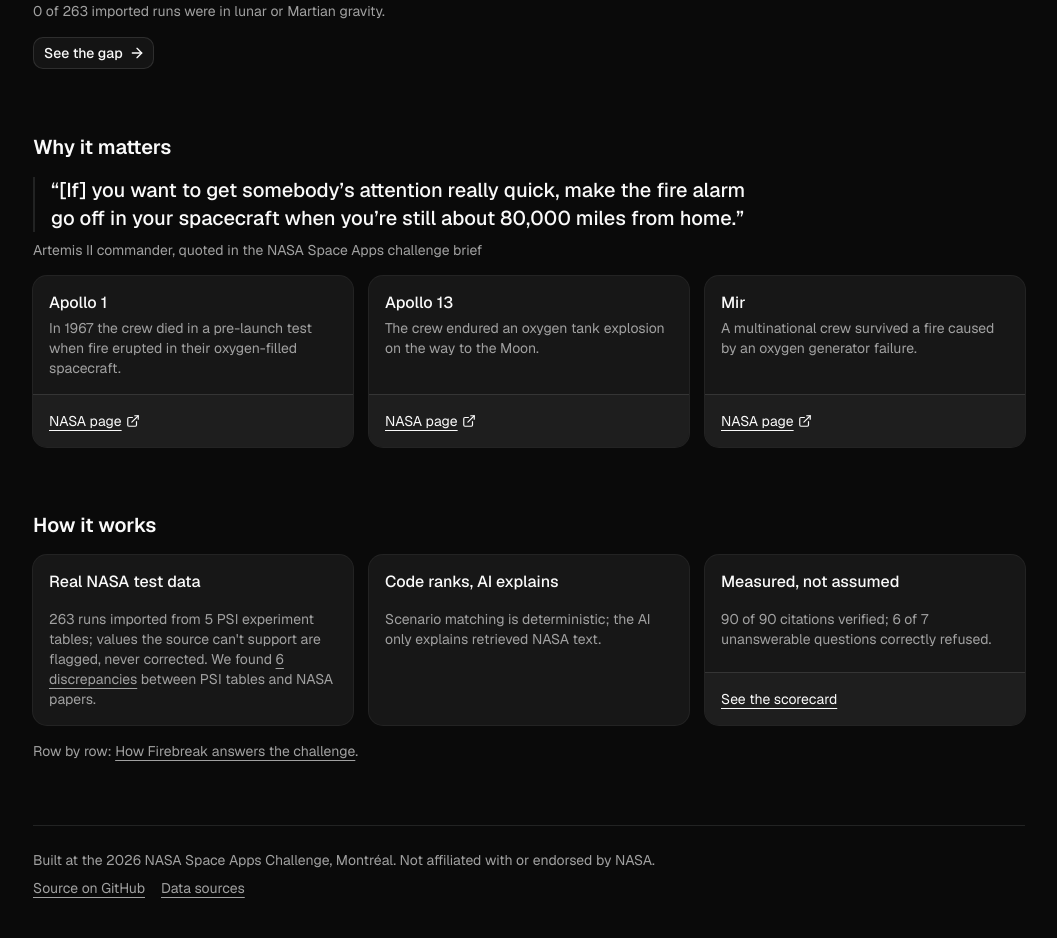
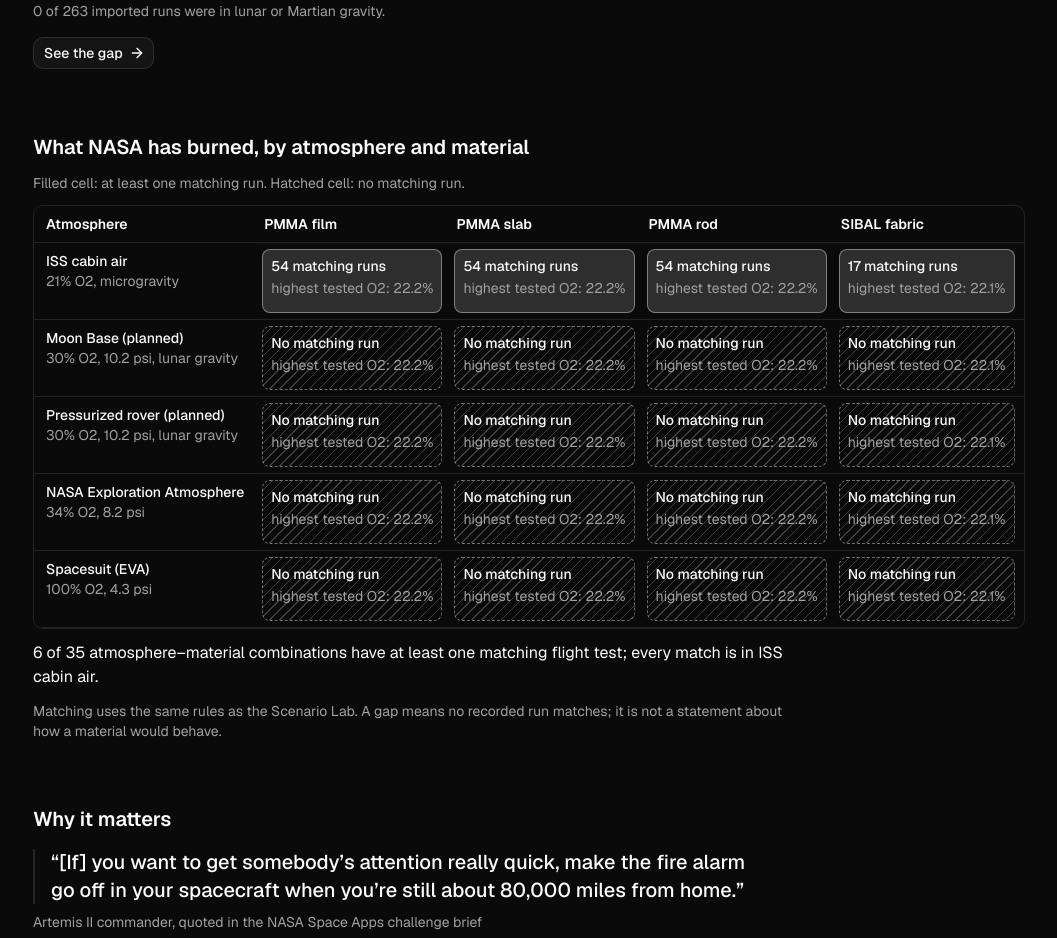
Before and after one commit to Mahoozi/NASA-2026, a Next.js app: page / in a window 1280 px wide. Shown: the part 660-1598 px from the top of the page, without its empty margins (111-1168 px from the left). Built offline with nearby package versions, Linux system fonts and the light colour scheme.

Commit message:
Add evidence gap atlas

```diff
--- /dev/null
+++ b/app/atlas/atlas.ts
@@ -0,0 +1,86 @@
+// Person A — the evidence gap atlas: every Lab preset against every material family
+// that has a recorded starting oxygen. Cells use the Lab's own matching, unchanged
+// (matchInvestigations); nothing is scored or thresholded here.
+import { matchInvestigations } from "../../lib/match";
+import type { Investigation, MaterialFamily, Run, Scenario } from "../../lib/schema";
+import { scenarioSummary } from "../ask/context";
+import { matchingRunIdSet } from "../lab/matching-runs";
+import { MATERIAL_FAMILIES, presets, scenarioToQuery } from "../lab/scenario";
+
+export type AtlasColumn = { family: MaterialFamily; highestO2: number };
+export type AtlasCell = {
+  family: MaterialFamily;
+  scenario: Scenario;
+  /** Matching runs, as the Lab's runs table counts them. */
+  n: number;
+  /** The Lab URL carrying exactly this scenario. */
+  href: string;
+  highestO2: number;
+};
+export type AtlasRow = { id: string; label: string; summary: string; scenario: Scenario; cells: AtlasCell[] };
+export type Atlas = {
+  columns: AtlasColumn[];
+  rows: AtlasRow[];
+  covered: number;
+  total: number;
+  /** Preset labels with at least one matching run, in the Lab's order. */
+  coveredPresets: string[];
+};
+
+/**
+ * Material families, in the Lab form's order, that have at least one run with a
+ * recorded starting oxygen. Every imported run burned a solid material.
+ */
+export function atlasColumns(runs: Run[]): AtlasColumn[] {
+  return MATERIAL_FAMILIES.flatMap((family) => {
+    const o2 = runs
+      .filter((r) => r.material.family === family && r.o2InitialPct !== null)
+      .map((r) => r.o2InitialPct!);
+    return o2.length ? [{ family, highestO2: Math.max(...o2) }] : [];
+  });
+}
+
+export function buildAtlas(runs: Run[], investigations: Investigation[]): Atlas {
+  const columns = atlasColumns(runs);
+  const rows = presets(runs).map((p): AtlasRow => ({
+    id: p.id,
+    label: p.label,
+    summary: scenarioSummary(p.scenario),
+    scenario: p.scenario,
+    cells: columns.map(({ family, highestO2 }) => {
+      const scenario: Scenario = { ...p.scenario, materialFamily: family };
+      const matches = matchInvestigations(scenario, investigations, runs);
+      return {
+        family,
+        scenario,
+        n: matchingRunIdSet(scenario, matches)?.size ?? 0,
+        href: `/lab?${scenarioToQuery(scenario)}`,
+        highestO2,
+      };
+    }),
+  }));
+  const cells = rows.flatMap((r) => r.cells);
+  return {
+    columns,
+    rows,
+    covered: cells.filter((c) => c.n > 0).length,
+    total: cells.length,
+    coveredPresets: rows.filter((r) => r.cells.some((c) => c.n > 0)).map((r) => r.label),
+  };
+}
+
+/** "A", "A and B", "A, B and C" */
+export const listOf = (xs: string[]) =>
+  xs.length < 2 ? xs.join("") : `${xs.slice(0, -1).join(", ")} and ${xs.at(-1)}`;
+
+/** The one computed sentence under the grid. */
+export function atlasSentence(a: Atlas): string {
+  const head = `${a.covered} of ${a.total} atmosphere–material combinations have at least one matching flight test`;
+  return a.covered > 0 ? `${head}; every match is in ${listOf(a.coveredPresets)}.` : `${head}.`;
+}
+
+export const cellText = (n: number) => (n > 0 ? `${n} matching run${n === 1 ? "" : "s"}` : "No matching run");
+
+export const ATLAS_LEGEND = "Filled cell: at least one matching run. Hatched cell: no matching run.";
+export const ATLAS_FOOTNOTE =
+  "Matching uses the same rules as the Scenario Lab. A gap means no recorded run matches; it is not a statement about how a material would behave.";
--- /dev/null
+++ b/app/atlas/evidence-atlas.tsx
@@ -0,0 +1,69 @@
+// Person A — "What NASA has burned, by atmosphere and material". A server component:
+// the grid is in the static HTML, so nothing shifts when the page hydrates. Neutral
+// colours only; a covered cell is filled, a gap is hatched.
+import Link from "next/link";
+import type { Investigation, Run } from "../../lib/schema";
+import { ATLAS_FOOTNOTE, ATLAS_LEGEND, atlasSentence, buildAtlas, cellText } from "./atlas";
+
+const FILLED = "border border-foreground/40 bg-foreground/15 hover:bg-foreground/25";
+const HATCHED =
+  "border border-dashed border-foreground/40 bg-[repeating-linear-gradient(135deg,transparent_0_6px,color-mix(in_oklab,var(--foreground)_22%,transparent)_6px_7px)] hover:bg-foreground/10";
+
+export function EvidenceAtlas({ runs, investigations }: { runs: Run[]; investigations: Investigation[] }) {
+  const atlas = buildAtlas(runs, investigations);
+  return (
+    <section aria-labelledby="atlas-heading" className="flex scroll-mt-4 flex-col gap-3">
+      <h2 id="atlas-heading" className="text-xl font-semibold">
+        What NASA has burned, by atmosphere and material
+      </h2>
+      <p className="text-sm text-muted-foreground">{ATLAS_LEGEND}</p>
+
+      <div className="relative max-w-full overflow-x-auto rounded-lg border" tabIndex={0} role="region" aria-label="Evidence gap atlas grid, scrolls sideways">
+        <table className="w-max min-w-full border-separate border-spacing-0 text-sm">
+          <thead>
+            <tr>
+              <th scope="col" className="sticky left-0 z-10 border-b bg-background px-3 py-2 text-left font-semibold">
+                Atmosphere
+              </th>
+              {atlas.columns.map((c) => (
+                <th key={c.family} scope="col" className="min-w-36 border-b px-2 py-2 text-left font-semibold">
+                  {c.family}
+                </th>
+              ))}
+            </tr>
+          </thead>
+          <tbody>
+            {atlas.rows.map((r) => (
+              <tr key={r.id}>
+                <th
+                  scope="row"
+                  className="sticky left-0 z-10 min-w-44 border-b bg-background px-3 py-2 text-left align-top font-medium"
+                >
+                  {r.label}
+                  <span className="block font-normal text-muted-foreground">{r.summary}</span>
+                </th>
+                {r.cells.map((c) => (
+                  <td key={c.family} className="border-b p-1.5 align-top">
+                    <Link
+                      href={c.href}
+                      className={`flex h-full min-h-16 flex-col gap-0.5 rounded-md px-2 py-1.5 ${c.n > 0 ? FILLED : HATCHED}`}
+                    >
+                      <span className="sr-only">
+                        {r.label}, {c.family}:{" "}
+                      </span>
+                      <span className="font-medium">{cellText(c.n)}</span>
+                      <span className="text-muted-foreground">highest tested O2: {c.highestO2}%</span>
+                    </Link>
+                  </td>
+                ))}
+              </tr>
+            ))}
+          </tbody>
+        </table>
+      </div>
+
+      <p className="max-w-3xl text-base">{atlasSentence(atlas)}</p>
+      <p className="max-w-3xl text-sm text-muted-foreground">{ATLAS_FOOTNOTE}</p>
+    </section>
+  );
+}
--- a/app/brief/rows.ts
+++ b/app/brief/rows.ts
@@ -90,10 +90,13 @@ export function briefRows(f: BriefFacts): BriefRow[] {
     },
     {
       quote: "Identify investigations most relevant to the fire safety needs of habitable crew environments",
-      links: presetList.map((p) => ({
-        label: `Lab preset: ${p.label}`,
-        href: labHref(scenarioToQuery(p.scenario)),
-      })),
+      links: [
+        ...presetList.map((p) => ({
+          label: `Lab preset: ${p.label}`,
+          href: labHref(scenarioToQuery(p.scenario)),
+        })),
+        { label: "Landing page: evidence gap atlas", href: "/#atlas-heading" },
+      ],
       seen: `${presetList.length} presets set a scenario in one click (${presetList.map((p) => p.label).join(", ")}), and the Lab ranks the investigations against it.`,
     },
     {
--- a/app/lab/lab-client.tsx
+++ b/app/lab/lab-client.tsx
@@ -5,7 +5,7 @@
 import { useCallback, useEffect, useMemo, useRef } from "react";
 import Link from "next/link";
 import { usePathname, useSearchParams } from "next/navigation";
-import { matchInvestigations, RUN_DIMENSIONS } from "@/lib/match";
+import { matchInvestigations } from "@/lib/match";
 import type { Finding, Investigation, Run, Scenario } from "@/lib/schema";
 import { FindingsPanel } from "./findings-panel";
 import { Button } from "@/components/ui/button";
@@ -16,6 +16,7 @@ import { GapChart } from "./gap-chart";
 import { evidenceGaps } from "./gaps";
 import { GapsPanel } from "./gaps-panel";
 import { LimitsPanel } from "./limits-panel";
+import { matchingRunIdSet } from "./matching-runs";
 import { SPACE_VS_EARTH_ID } from "./gravity-bounds-note";
 import { RankedList } from "./ranked-list";
 import { createHashScroller } from "./scroll-to-hash";
@@ -53,13 +54,7 @@ export function LabClient({
     [scenario, runs, investigations],
   );
   // Runs that match every run-level dimension set; null when none is set.
-  const matchingRunIds = useMemo(
-    () =>
-      RUN_DIMENSIONS.some((d) => scenario[d] !== undefined)
-        ? new Set(matches.flatMap((m) => m.matchingRunIds))
-        : null,
-    [scenario, matches],
-  );
+  const matchingRunIds = useMemo(() => matchingRunIdSet(scenario, matches), [scenario, matches]);
 
   // Investigations with runs whose coverage for the scenario is direct or partial.
   const matchedCoverage = useMemo(
--- /dev/null
+++ b/app/lab/matching-runs.ts
@@ -0,0 +1,15 @@
+// Person A — the Lab's set of matching runs for a scenario. The runs table, the gap
+// chart and the landing page's evidence atlas all use this one definition.
+import { RUN_DIMENSIONS } from "../../lib/match";
+import type { InvestigationMatch, Scenario } from "../../lib/schema";
+
+/**
+ * Every run that matches all the scenario's run-level dimensions (material, oxygen,
+ * airflow, gravity), across investigations. Null when the scenario sets none of
+ * them, because then nothing is being matched. `matches` comes from matchInvestigations.
+ */
+export function matchingRunIdSet(scenario: Scenario, matches: InvestigationMatch[]): Set<string> | null {
+  return RUN_DIMENSIONS.some((d) => scenario[d] !== undefined)
+    ? new Set(matches.flatMap((m) => m.matchingRunIds))
+    : null;
+}
--- a/app/page.tsx
+++ b/app/page.tsx
@@ -17,6 +17,7 @@ import {
 } from "@/components/ui/card";
 import { HigherOxygenNote } from "./lab/higher-oxygen-note";
 import { presets, scenarioToQuery } from "./lab/scenario";
+import { EvidenceAtlas } from "./atlas/evidence-atlas";
 import { ARTEMIS_ATTRIBUTION, ARTEMIS_QUOTE } from "./brief/brief-text";
 import { maxStartingO2, partialGravityRunCount } from "./brief/run-facts";
 
@@ -131,6 +132,8 @@ export default function Home() {
           </Link>
         </div>
       </section>
+
+      <EvidenceAtlas runs={runsJson as Run[]} investigations={investigationsJson as Investigation[]} />
 
       <section aria-labelledby="why-heading" className="flex flex-col gap-4">
         <h2 id="why-heading" className="text-xl font-semibold">
```
Also changed, not shown: 1 other file (tests, documents, lock files or other folders).
